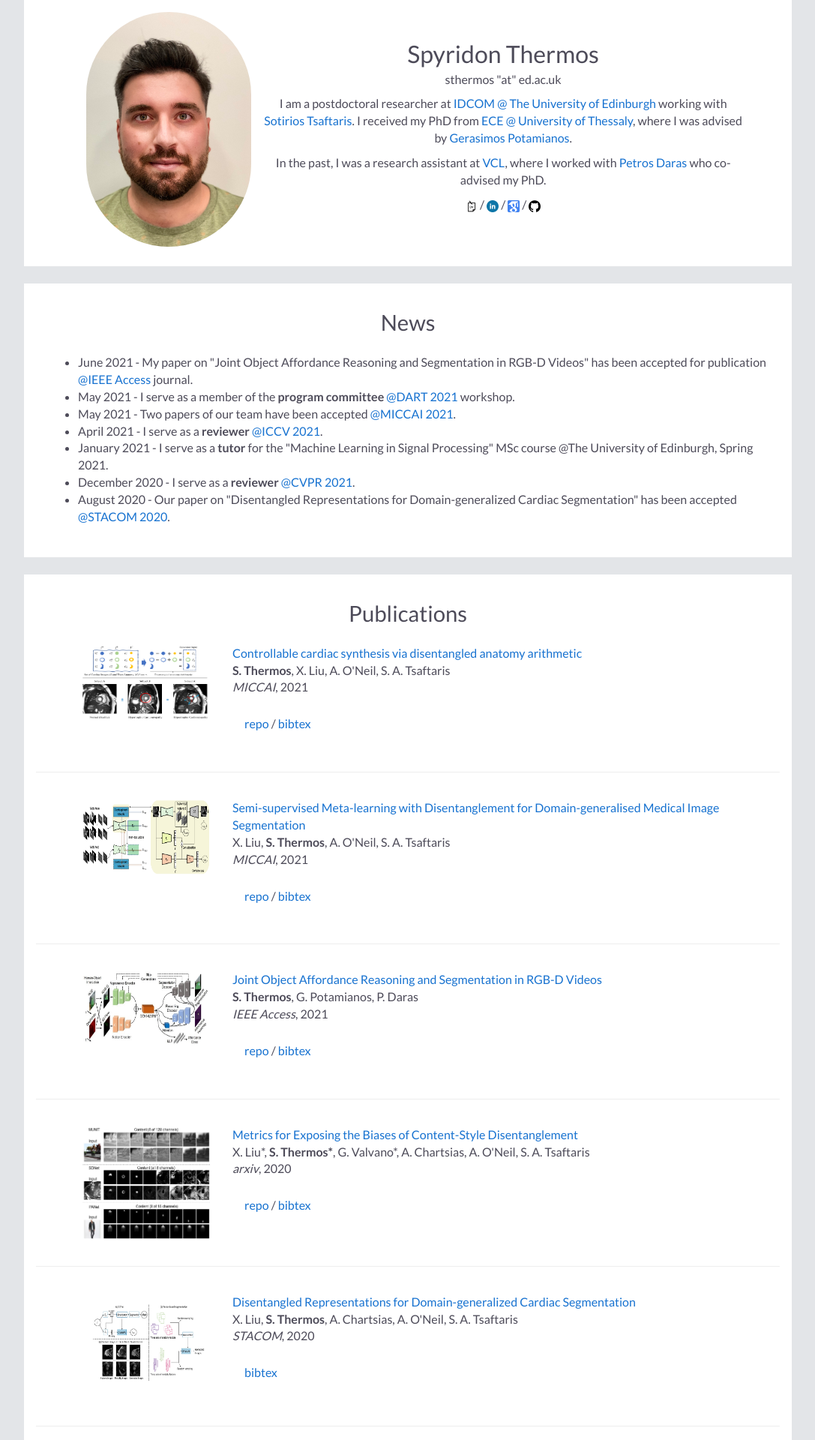
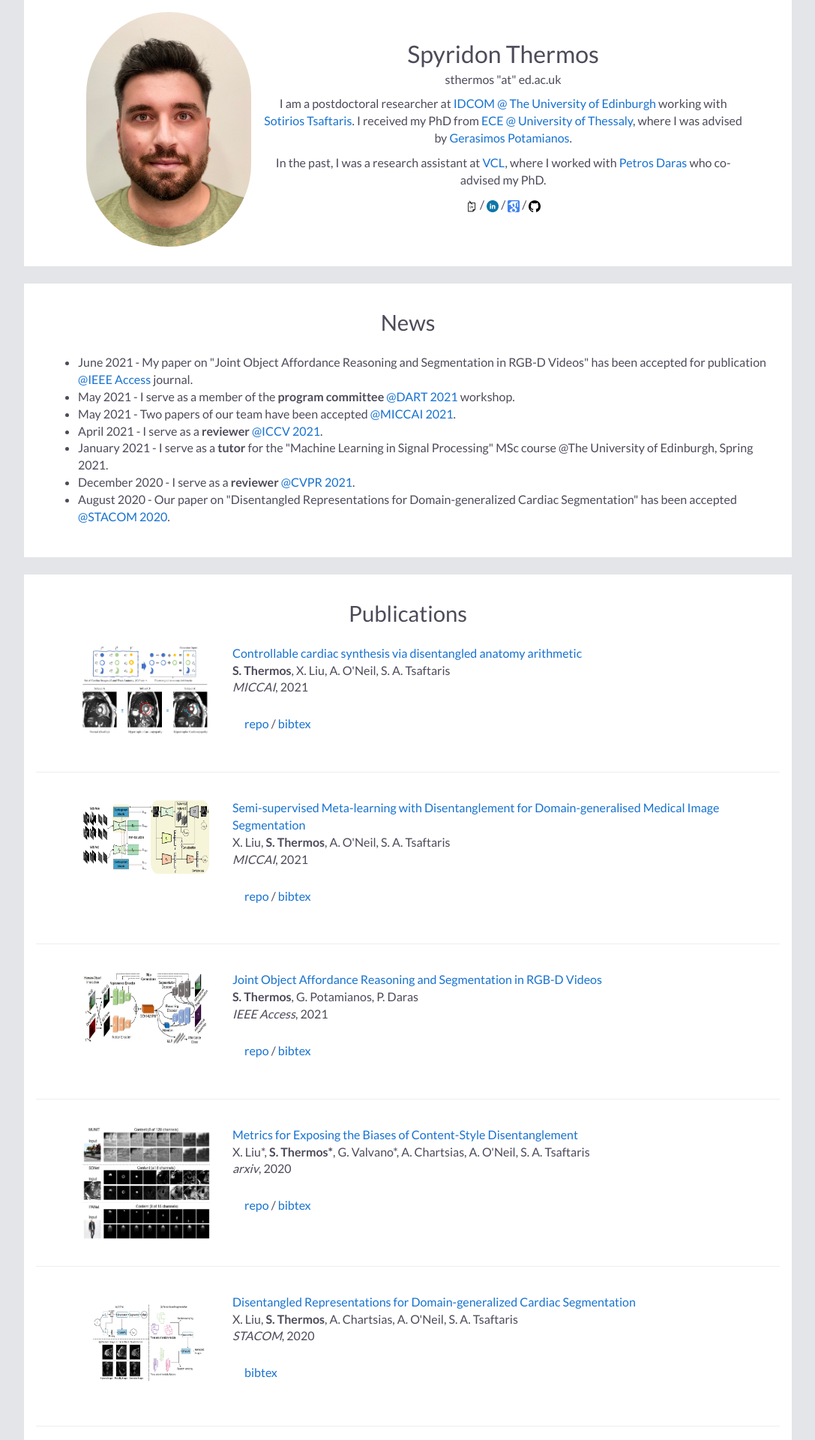
Before and after one commit to spthermo/spthermo.github.io, a Jekyll site: the page built from index.md, in a window 1280 px wide. Shown: the top 1920 px of the page at 75% size, without its empty margins (96-1183 px from the left). Built offline with Jekyll 4.4.1, drawn with Linux system fonts in a browser that asks for light colours; nearby versions of some CDN libraries; our own code applies the rules of GitHub Pages for plain Markdown files.

Commit message:
Update default.html

```diff
--- a/_layouts/default.html
+++ b/_layouts/default.html
@@ -74,7 +74,7 @@
 
     <div class="publication">
       <table width="900" align="center" border="0" cellpadding="0">
-        <td width="25%" valign="top"><img src="assets/images/daa-gan.png" alt="game" width="170" height="100" style="border-style: none">
+        <td width="25%" valign="top"><img src="assets/images/daa-gan.png" alt="game" width="170" height="120" style="border-style: none">
         <td width="75%" valign="top">
           <p><a href="https://arxiv.org/abs/2107.01748"><heading>Controllable cardiac synthesis via disentangled anatomy arithmetic</heading></a><br>
            <strong>S. Thermos</strong>, X. Liu, A. O'Neil, S. A. Tsaftaris <br>
```
